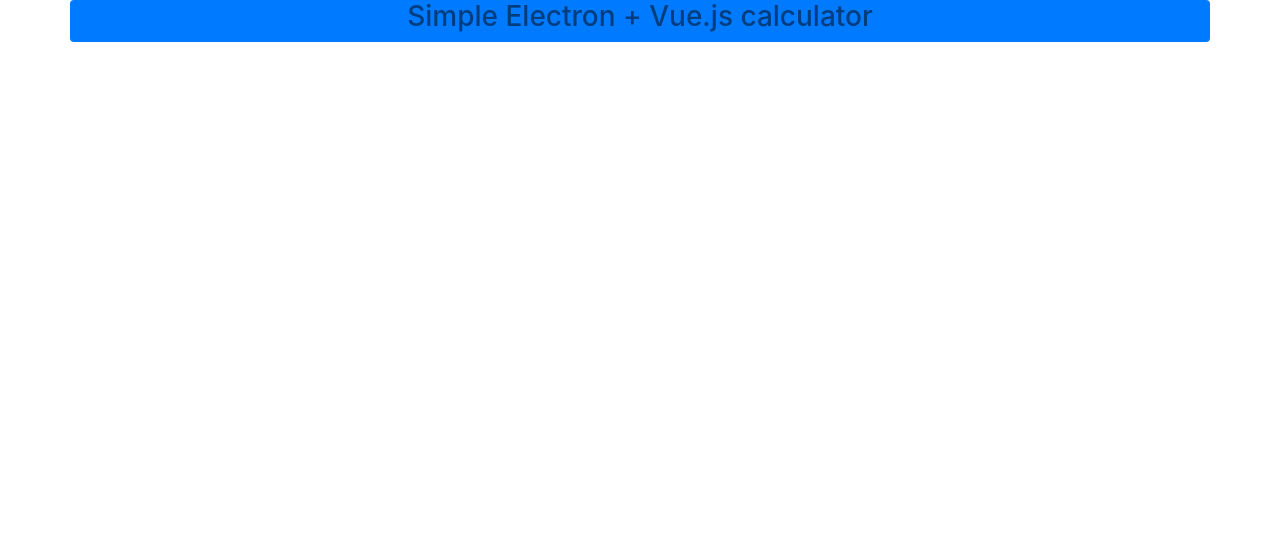
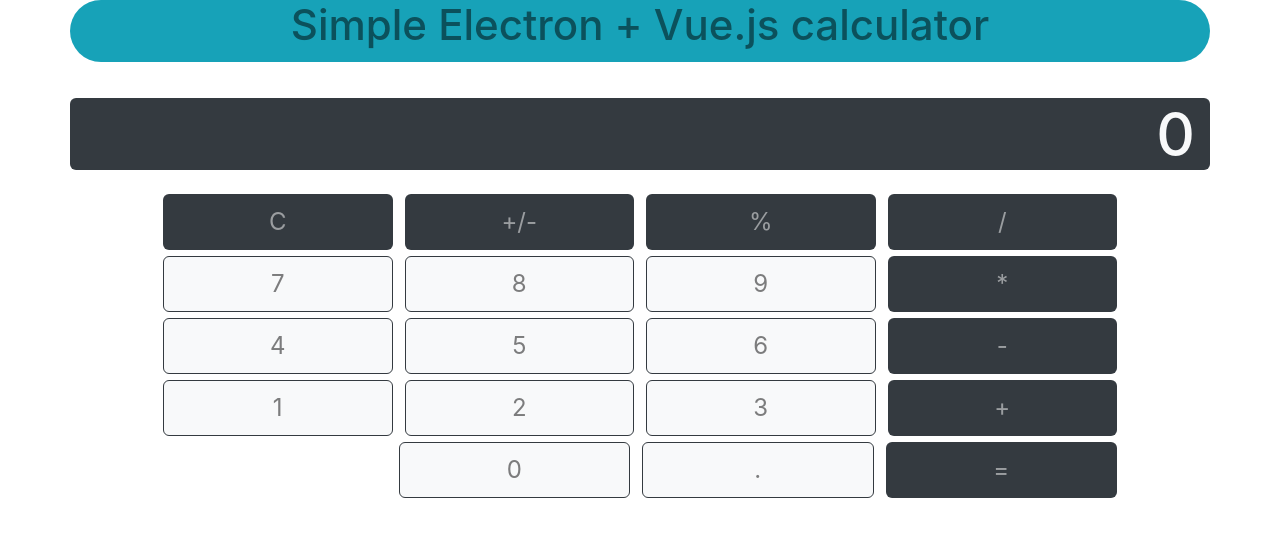
Before and after one commit to artem-afonin/electron-vue-calculator, a Vue app: page / in a window 1280 px wide. Shown: the top 536 px of the page. Built offline with nearby package versions, Linux system fonts and the light colour scheme.

Commit message:
Create visual template

```diff
--- a/src/App.vue
+++ b/src/App.vue
@@ -1,9 +1,7 @@
 <template>
-    <div class="container">
-        <calculator>
-            Simple Electron + Vue.js calculator
-        </calculator>
-    </div>
+    <calculator>
+        Simple Electron + Vue.js calculator
+    </calculator>
 </template>
 
 <script>
@@ -18,5 +16,8 @@
   }
 </script>
 
-<style scoped>
+<style>
+    html {
+        font-size: 18pt;
+    }
 </style>
--- a/src/components/Calculator.vue
+++ b/src/components/Calculator.vue
@@ -1,19 +1,70 @@
 <template>
-    <header class="row">
-        <div class="col bg-primary rounded">
-            <h3 class="h3 text-center text-black-50">
-                <slot/>
-            </h3>
+    <div class="container">
+        <header class="row">
+            <div class="col bg-info rounded-pill mb-4">
+                <h3 class="h3 text-center text-black-50">
+                    <slot/>
+                </h3>
+            </div>
+        </header>
+
+        <div class="row justify-content-center mb-3">
+            <div class="col">
+                <div class="row">
+                    <div id="display" class="col rounded bg-dark text-light text-right text-white h1 mb-0">{{ display }}
+                    </div>
+                </div>
+            </div>
         </div>
-    </header>
+
+        <div class="row mx-5 mb-1">
+            <div class="col bg-dark text-center text-white-50 mx-1 btn">C</div>
+            <div class="col bg-dark text-center text-white-50 mx-1 btn">+/-</div>
+            <div class="col bg-dark text-center text-white-50 mx-1 btn">%</div>
+            <div class="col bg-dark text-center text-white-50 mx-1 btn">/</div>
+        </div>
+
+        <div class="row mx-5 mb-1">
+            <div class="col bg-light text-center text-black-50 mx-1 btn border-dark">7</div>
+            <div class="col bg-light text-center text-black-50 mx-1 btn border-dark">8</div>
+            <div class="col bg-light text-center text-black-50 mx-1 btn border-dark">9</div>
+            <div class="col bg-dark text-center text-white-50 mx-1 btn">*</div>
+        </div>
+
+        <div class="row mx-5 mb-1">
+            <div class="col bg-light text-center text-black-50 mx-1 btn border-dark">4</div>
+            <div class="col bg-light text-center text-black-50 mx-1 btn border-dark">5</div>
+            <div class="col bg-light text-center text-black-50 mx-1 btn border-dark">6</div>
+            <div class="col bg-dark text-center text-white-50 mx-1 btn">-</div>
+        </div>
+
+        <div class="row mx-5 mb-1">
+            <div class="col bg-light text-center text-black-50 mx-1 btn border-dark">1</div>
+            <div class="col bg-light text-center text-black-50 mx-1 btn border-dark">2</div>
+            <div class="col bg-light text-center text-black-50 mx-1 btn border-dark">3</div>
+            <div class="col bg-dark text-center text-white-50 mx-1 btn">+</div>
+        </div>
+
+        <div class="row mx-5 mb-1">
+            <div class="col mx-1"></div>
+            <div class="col bg-light text-center text-black-50 mx-1 btn border-dark">0</div>
+            <div class="col bg-light text-center text-black-50 mx-1 btn border-dark">.</div>
+            <div class="col bg-dark text-center text-white-50 mx-1 btn con">=</div>
+        </div>
+    </div>
 </template>
 
 <script>
   export default {
-    name: "Calculator"
+    name: "Calculator",
+
+    data() {
+      return {
+        display: 0
+      }
+    }
   }
 </script>
 
 <style scoped>
-
 </style>
```
